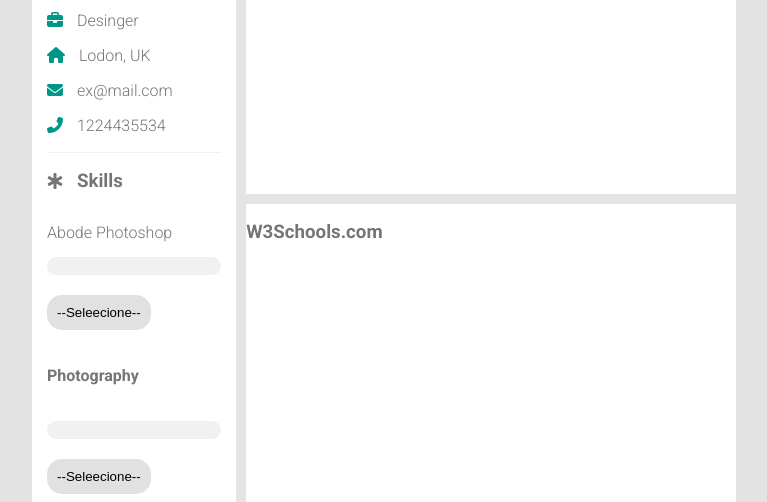
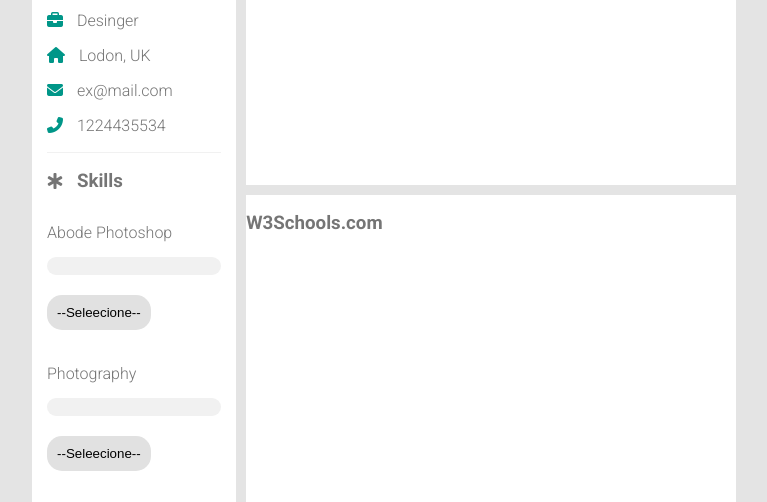
Before and after one commit to IsraelSantizo98/cvIntecap, a plain HTML site: page index.html in a window 1280 px wide. Shown: the part 247-749 px from the top of the page, without its empty margins (256-1023 px from the left). Drawn offline with Linux system fonts and the light colour scheme.

Commit message:
Se modifica select de div languages

```diff
--- a/index.html
+++ b/index.html
@@ -57,7 +57,7 @@
                         <option value="90%">90%</option>
                         <option value="100%">100%</option>
                     </select>
-                    <h4>Photography</h4>
+                    <span>Photography</span>
                     <div class="barra">
                         <div class="barra-inferior animation-barra" id="barraSkill2">
                         </div>
@@ -119,7 +119,6 @@
                     <div class="barra">
                         <div class="barra-inferior animation-barra" id="barralanguage1"></div>
                     </div>
-                </div>
                     <select oninput="handChangeWidth5()" name="porcentaje" id="selectWidth5">
                         <option value="" disabled selected>--Seleecione--</option>
                         <option value="10%">10%</option>
@@ -133,6 +132,8 @@
                         <option value="90%">90%</option>
                         <option value="100%">100%</option>
                     </select>
+                </div>
+
             </div>
                 <div class="item item-2">
                 <div class="expericia">
```
Lines whose indentation alone changed are shown as unchanged.
